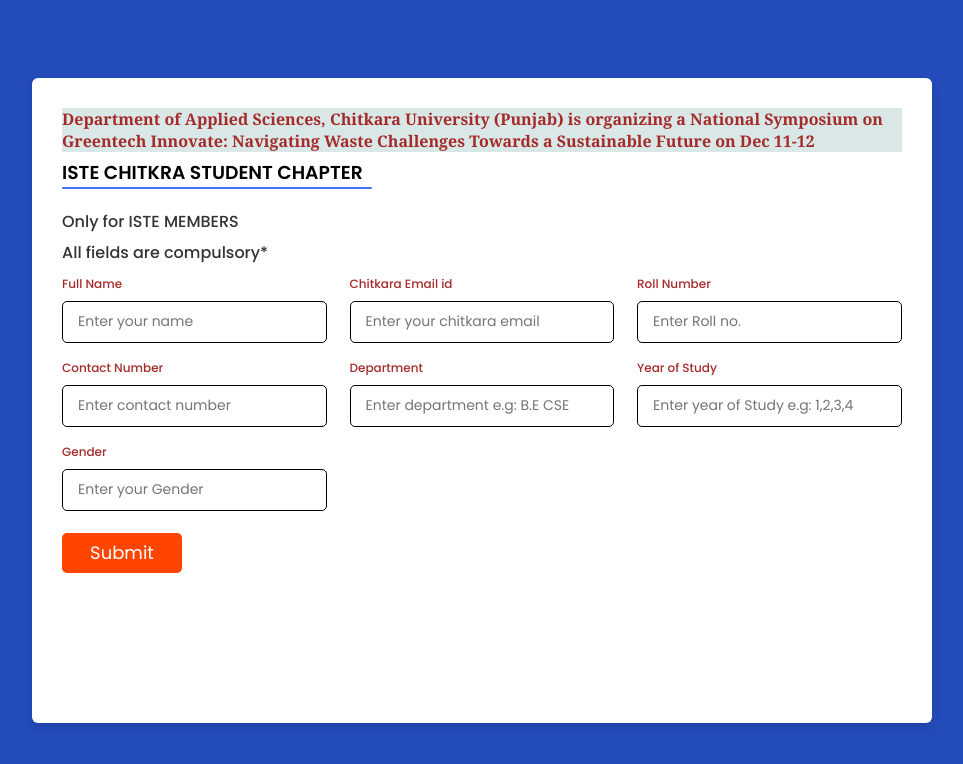
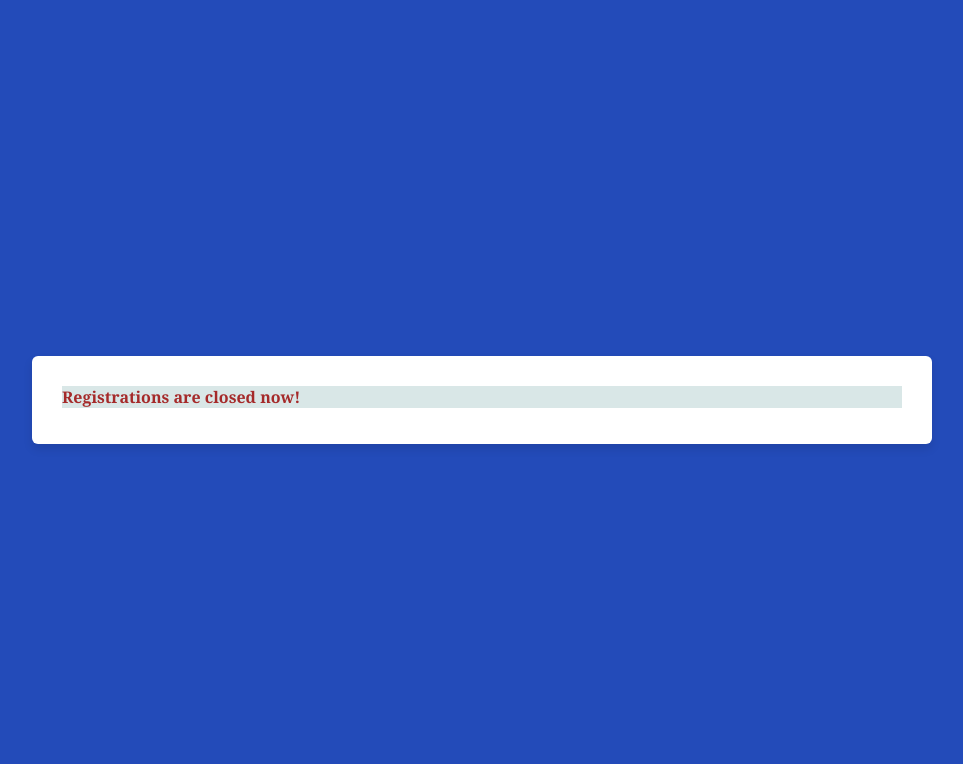
Before and after one commit to FahaamKhan628444/isteevent, a plain HTML site: page index.html in a window 1280 px wide. Shown: the whole page, without its empty margins (158-1121 px from the left). Drawn offline with nearby package versions, Linux system fonts and the light colour scheme.

Commit message:
Update index.html

```diff
--- a/index.html
+++ b/index.html
@@ -16,8 +16,8 @@
 </head>
 <body>
     <div class="container">
-        <h1 CLASS="chapter">Department of Applied Sciences, Chitkara University (Punjab) is organizing a National Symposium on Greentech Innovate: Navigating Waste Challenges Towards a Sustainable Future on  Dec 11-12</h1>
-        <h3>ISTE CHITKRA STUDENT CHAPTER</h3>
+        <h1 CLASS="chapter">Registrations are closed now!</h1>
+<!--         <h3>ISTE CHITKRA STUDENT CHAPTER</h3>
         <header></header>
         <form method="post" action="https://script.google.com/macros/s/AKfycbw5T8_nZLI3JIvEAGcIQHl6p1Hsh5SqxIFYrabwp4H1zf5JQKR_ro1_HD02WlWcz8ayYg/exec" name="contact-form" >
             <div class="form first">
@@ -70,7 +70,7 @@
                         </div>
                     </div>
                     <input type="submit" value="Submit" id="submit"><br><br>
-                </div>
+                </div> -->
 
                 <!-- <div class="details ID">
 
```
